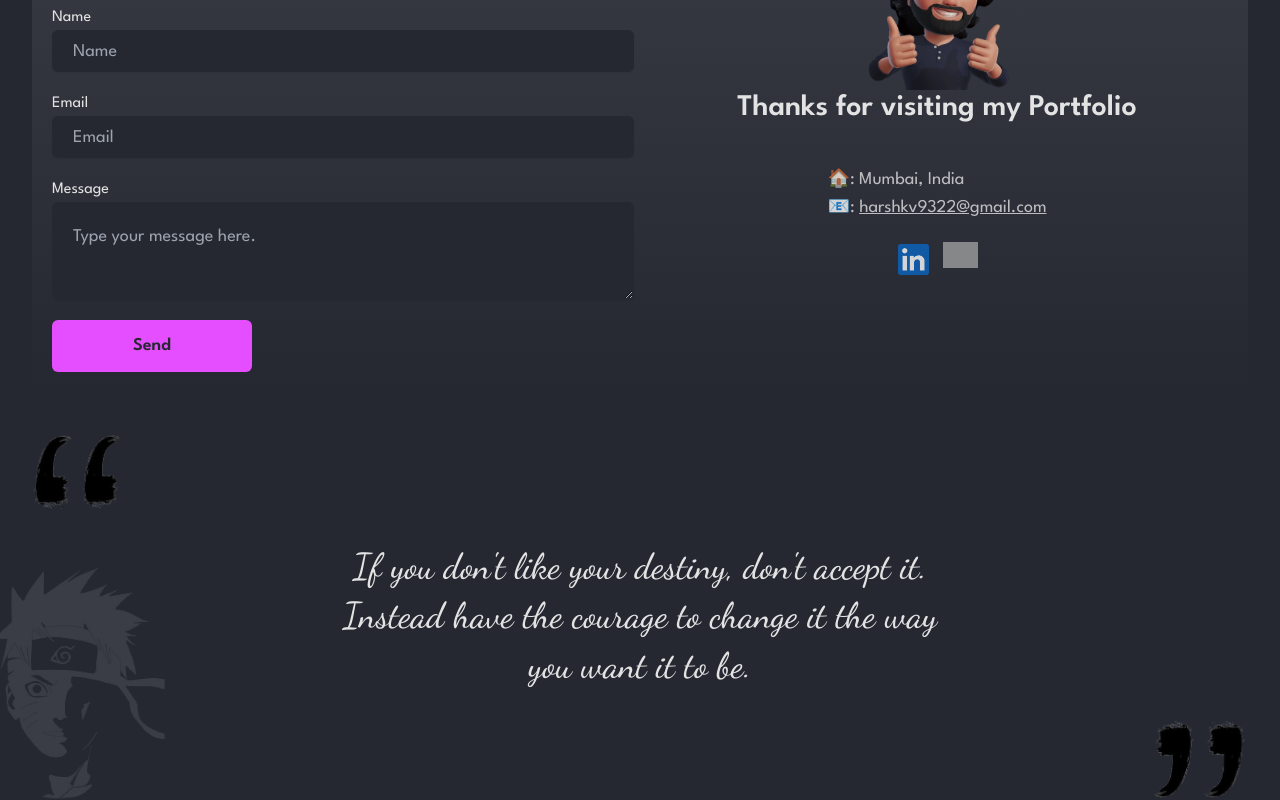
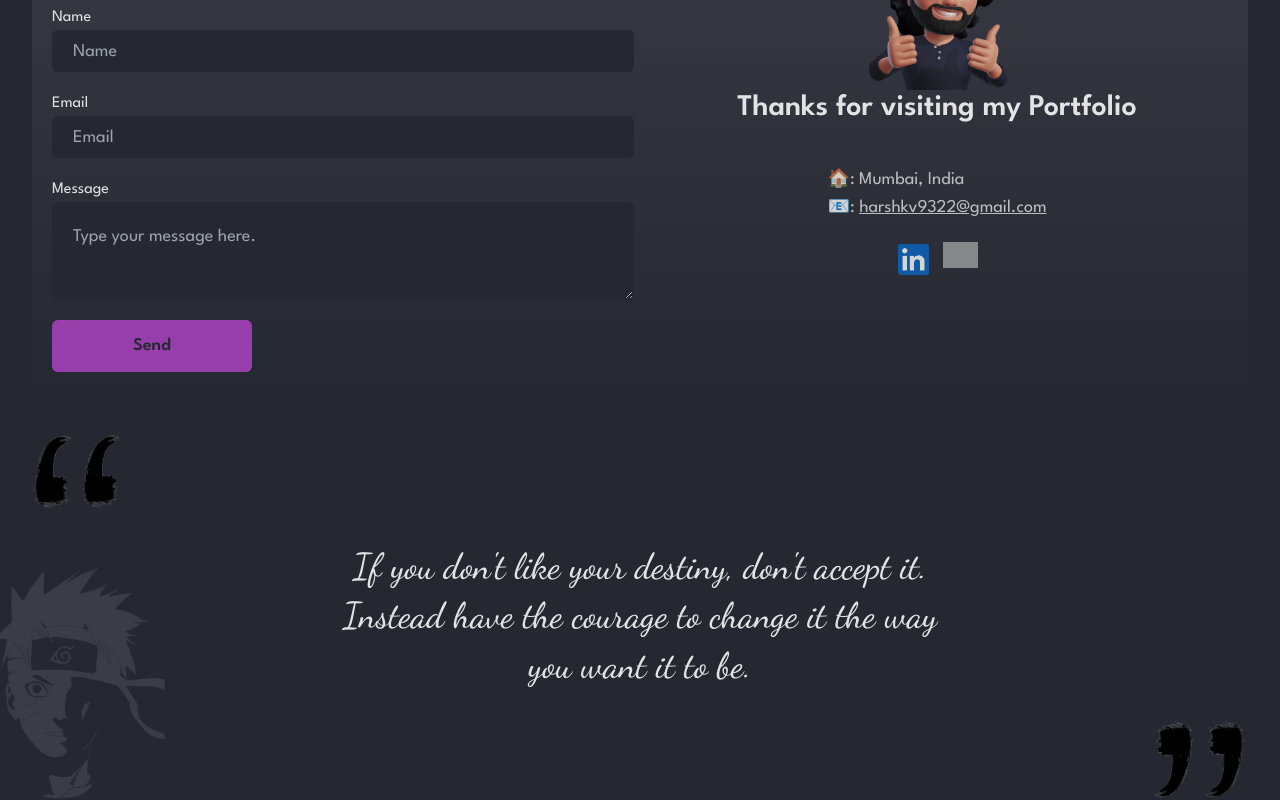
Before and after one commit to harsh-vish14/personal-porfolio, a React (Vite) app: page / in a window 1280 px wide. Shown: the part 5948-6748 px from the top of the page. Built offline with nearby package versions, Linux system fonts and the light colour scheme; grey boxes are pictures that could not be loaded.

Commit message:
added error message in content-me section

```diff
--- a/components/home/components/contactme.jsx
+++ b/components/home/components/contactme.jsx
@@ -32,6 +32,8 @@ function CONTACT_ME() {
   }
 
   const submitHandler = async () => {
+    toastGenerator("❌ Getting Server Problem, Please use email Id");
+    return;
     // validators
     if (!name) {
       toastGenerator("❌ Please provide name");
@@ -119,6 +121,8 @@ function CONTACT_ME() {
             <div className="w-full">
               <button
                 class="rounded-md text-primary-dark font-semibold text-lg w-[200px] px-5 py-3 bg-pink hover:opacity-90  active:scale-95"
+                className="cursor-not-allowed opacity-60 rounded-md text-primary-dark font-semibold text-lg w-[200px] px-5 py-3 bg-pink"
+                // disabled={true}
                 onClick={submitHandler}
               >
                 Send
```
